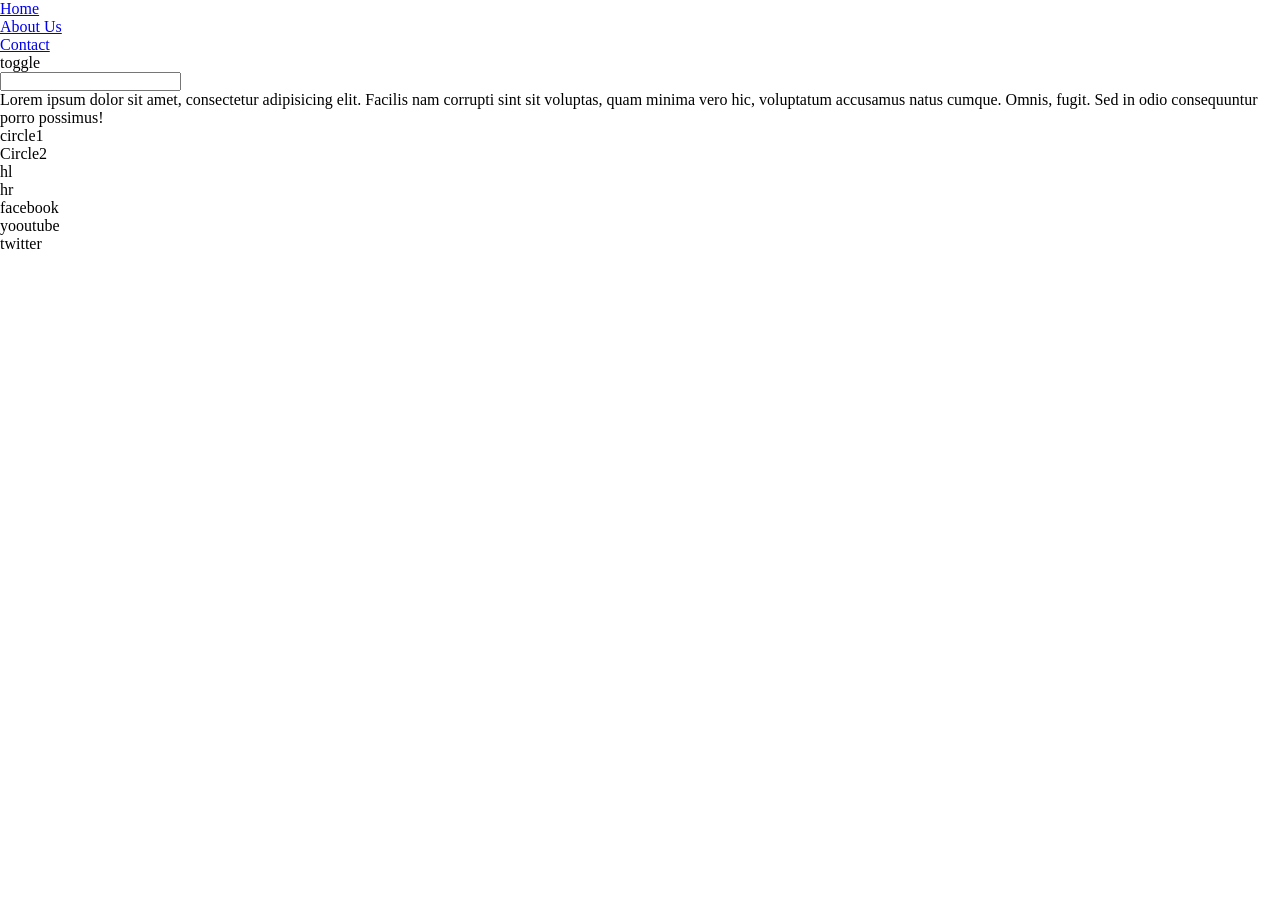
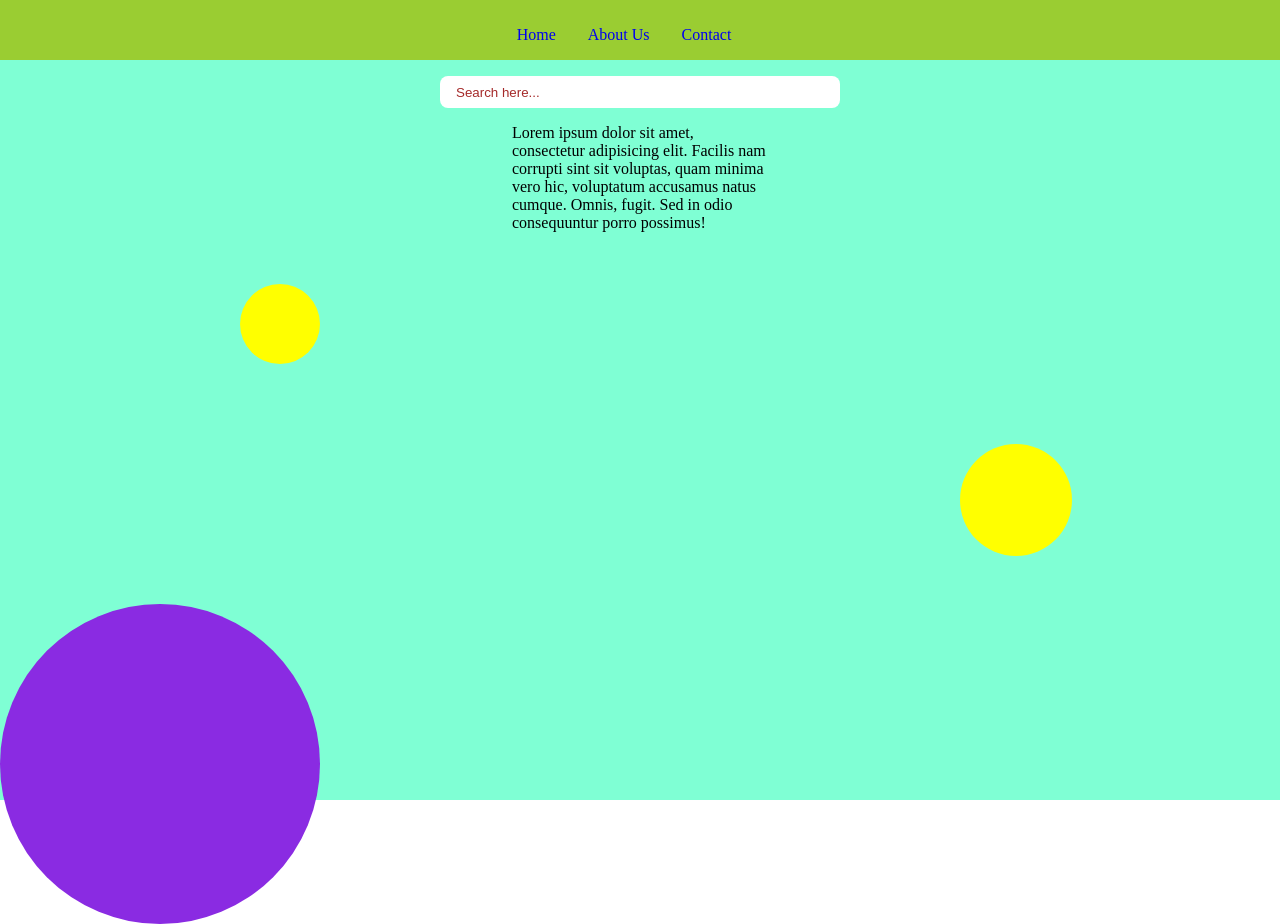
Before and after one commit to KartikeeChaudhari/Responsive_website, a React (Create React App) app in the folder navbarsite/: page / in a window 1280 px wide. Before the commit the page ends 800 px from the top, so only its background shows below. Built offline with nearby package versions, Linux system fonts and the light colour scheme.

Commit message:
removed header

```diff
--- a/navbarsite/src/Header.css
+++ b/navbarsite/src/Header.css
@@ -8,3 +8,81 @@
 body{
     font-family:'Noto';
 }
+header{
+    background-color: aquamarine;
+    height: 100vh;
+    width: 100%;
+    position: relative;
+
+}
+.container nav{
+    list-style: none;
+    text-decoration: none;
+    background-color: yellowgreen;
+    text-align: center;
+
+}
+
+.container nav ul li{
+    display: inline-block;
+    margin:1.5rem 1rem 1rem 1rem;
+    transition: .9s ease;
+
+}
+.container nav ul li a{
+    text-decoration: none;
+
+}
+.container .toggle_button button{
+
+    background-color: bisque;
+    display: none;
+
+}
+.search{
+    margin-top: 1rem;
+    text-align: center;
+}
+.search input{
+    height: 2rem;
+    width: 25rem;
+    border-radius: 0.5rem;
+    border: none;
+    outline: none;
+}
+.search input::placeholder{
+    color: brown;
+    padding: 1rem;
+    margin: 1rem;
+}
+.circle{
+    background-color: yellow;
+    border-radius: 100%;
+    height: 5rem;
+    width: 5rem;
+    margin-left: 15rem;
+}
+.circle2{
+    background-color: yellow;
+    border-radius: 100%;
+    height: 7rem;
+    width: 7rem;
+    margin:5rem 0rem 0rem 60rem;
+
+}
+.half_circle_left{
+    background-color: blueviolet;
+    border-radius: 100%;
+    height: 20rem;
+    width: 20rem;
+    margin-top:3rem;
+    margin-left:0;
+    z-index: -1;
+
+}
+.main_content{
+
+    height: 20vh;
+    width: 20vw;
+    margin:1rem auto auto auto;
+}
--- a/navbarsite/src/Header.jsx
+++ b/navbarsite/src/Header.jsx
@@ -11,30 +11,26 @@ const Header = () => {
             <li><a href='#'>Home</a></li>
             <li><a href='#'>About Us</a></li>
             <li><a href='#'>Contact</a></li>
+            <li className='toggle_button'>
+            <button>toggle</button>
+
+            </li>
         </ul>
-        <div className='toggle_button'>
-        toggle
-        </div>
+
 
         </nav>
         <div className='search'>
-            <input type='text'></input>
+            <input type='text' placeholder='Search here...'></input>
         </div>
         <div className='main_content'>
             <p>Lorem ipsum dolor sit amet, consectetur adipisicing elit. Facilis nam corrupti sint sit voluptas, quam minima vero hic, voluptatum accusamus natus cumque. Omnis, fugit. Sed in odio consequuntur porro possimus!</p>
         </div>
-        <div className='circle'> circle1</div>
-        <div className='circle2'>Circle2</div>
-        <div className='half_circle_left'>hl</div>
-        <div className='half_circle_right'>hr</div>
+        <div className='circle'></div>
+        <div className='circle2'></div>
+        <div className='half_circle_left'></div>
 
         </div>
     </header>
-    <footer>
-        <p>facebook</p>
-        <p>yooutube</p>
-        <p>twitter</p>
-    </footer>
    </>
   )
 }
```
